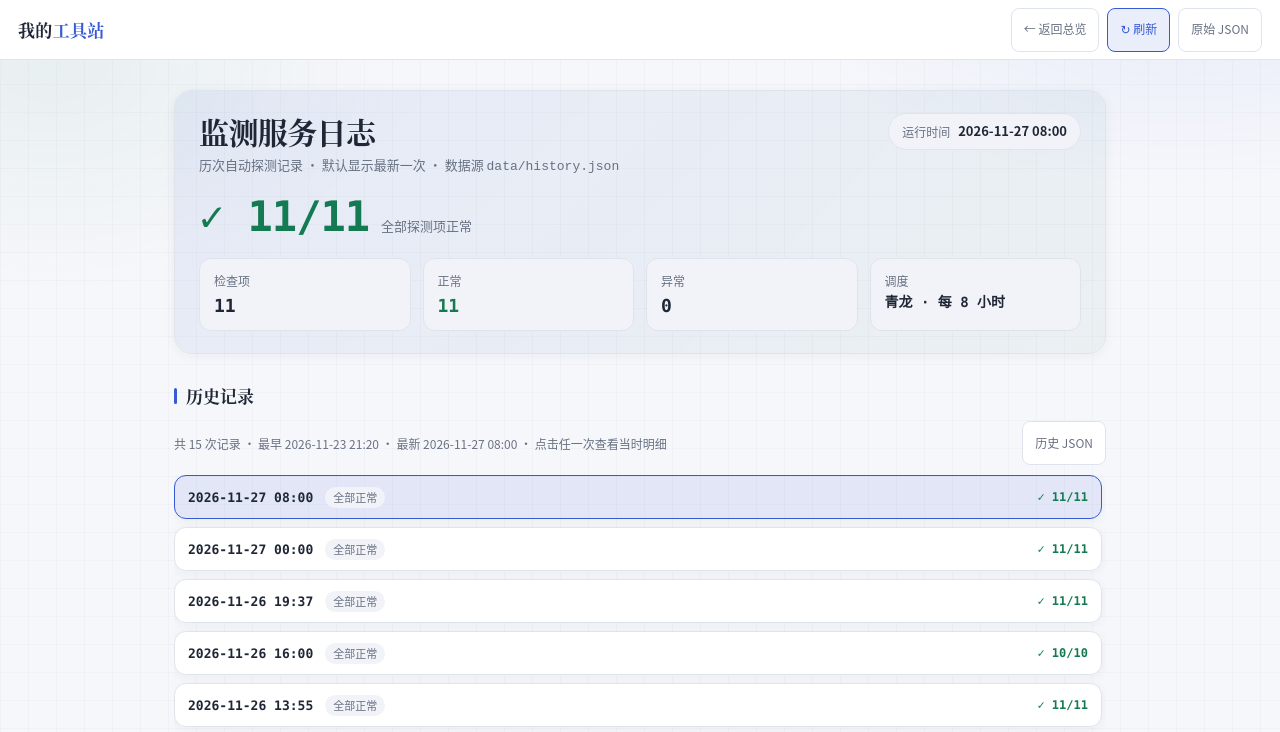
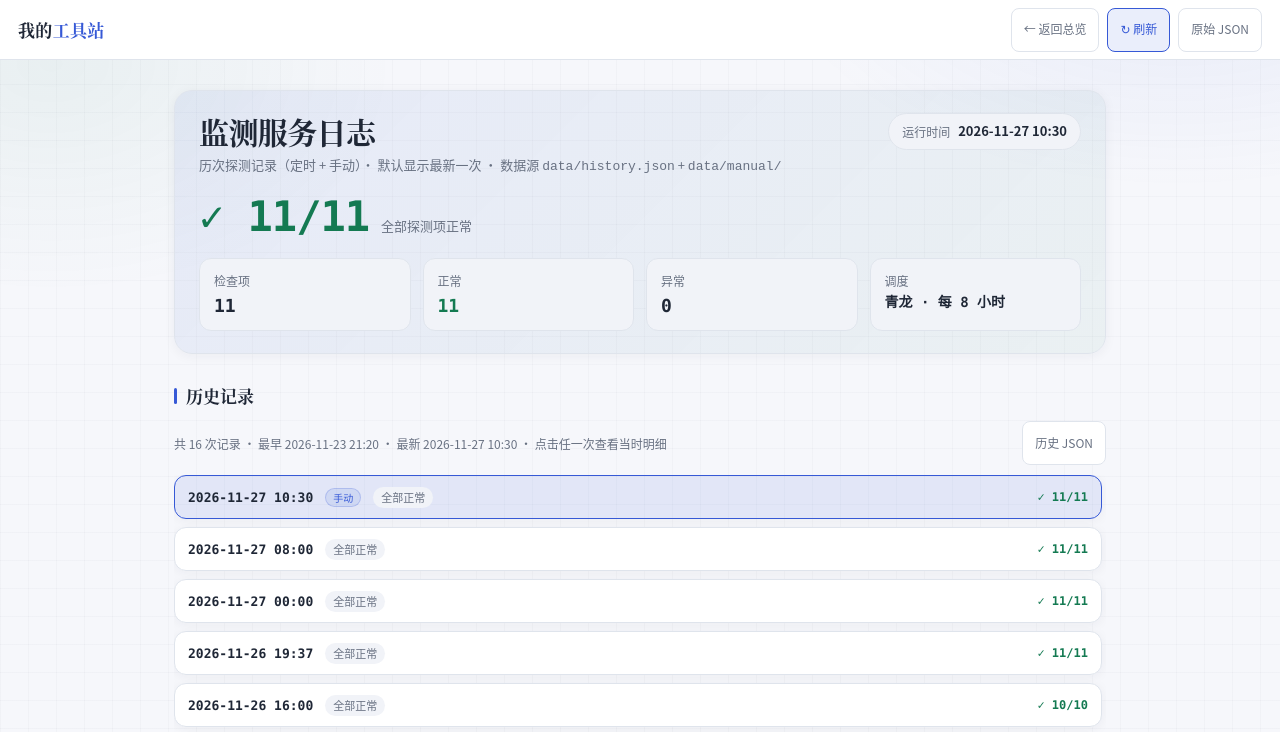
Before and after one commit to elizond0/tools-hub, a plain HTML site: page monitor.html in a window 1280 px wide. Shown: the top 732 px of the page. Drawn offline with Linux system fonts and the light colour scheme.

Commit message:
feat(monitor): 日志页合并手动探测记录 · v1.5

```diff
--- a/monitor.html
+++ b/monitor.html
@@ -150,7 +150,7 @@
     <div class="hero-top">
       <div>
         <h1>监测服务日志</h1>
-        <p class="sub">历次自动探测记录 · 默认显示最新一次 · 数据源 <code>data/history.json</code></p>
+        <p class="sub">历次探测记录（定时 + 手动）· 默认显示最新一次 · 数据源 <code>data/history.json</code> + <code>data/manual/</code></p>
       </div>
       <div class="date-pill">运行时间 <b id="runDate">加载中…</b></div>
     </div>
@@ -192,7 +192,7 @@
   </details>
 </main>
 
-<footer class="site-footer"><span data-build>v1.4 · 2026-11-27 09:25</span></footer>
+<footer class="site-footer"><span data-build>v1.5 · 2026-11-27 10:42</span></footer>
 
 <script>
 (function(){
@@ -342,13 +342,38 @@
     $('historyList').innerHTML = '<div class="hist-empty">加载中…</div>';
     $('toolCards').innerHTML = '<div class="loading">加载中…</div>';
     $('detailBody').innerHTML = '<tr><td colspan="4" class="loading">加载中…</td></tr>';
-    fetch('data/history.json?t=' + Date.now(), {cache:'no-store'})
+    /* 定时快照和手动记录分开存（后端各写各的，避免两边抢同一个文件的
+       sha），这里合并成一条时间线。手动记录只预取最近 10 条——再往前翻的
+       需求很低，为它一次拉几十个文件不划算。 */
+    var histP = fetch('data/history.json?t=' + Date.now(), {cache:'no-store'})
       .then(function(r){return r.ok ? r.json() : Promise.reject(new Error('HTTP ' + r.status));})
-      .then(function(j){
-        var arr = Array.isArray(j) ? j : (j && Array.isArray(j.records) ? j.records : []);
-        if(!arr.length) throw new Error('历史记录为空');
-        state.records = arr;
-        state.selected = pickFromHash() || arr[arr.length - 1];
+      .then(function(j){ return Array.isArray(j) ? j : (j && Array.isArray(j.records) ? j.records : []); });
+
+    var manP = fetch('data/manual/index.json?t=' + Date.now(), {cache:'no-store'})
+      .then(function(r){ return r.ok ? r.json() : []; })
+      .catch(function(){ return []; });
+
+    Promise.all([histP, manP])
+      .then(function(res){
+        var his = res[0] || [];
+        var idx = Array.isArray(res[1]) ? res[1] : [];
+        var top = idx.slice(0, 10);
+        if(!top.length) return his;
+        return Promise.all(top.map(function(e){
+          var p = typeof e === 'string' ? e : (e && e.path);
+          if(!p) return Promise.resolve(null);
+          return fetch(p + '?t=' + Date.now(), {cache:'no-store'})
+            .then(function(r){ return r.ok ? r.json() : null; })
+            .catch(function(){ return null; });
+        })).then(function(list){
+          return his.concat(list.filter(Boolean));
+        });
+      })
+      .then(function(all){
+        all.sort(function(a, b){ return String(a.date || '').localeCompare(String(b.date || '')); });
+        if(!all.length) throw new Error('历史记录为空');
+        state.records = all;
+        state.selected = pickFromHash() || all[all.length - 1];
         renderHistory();
         render(state.selected);
       })
```
